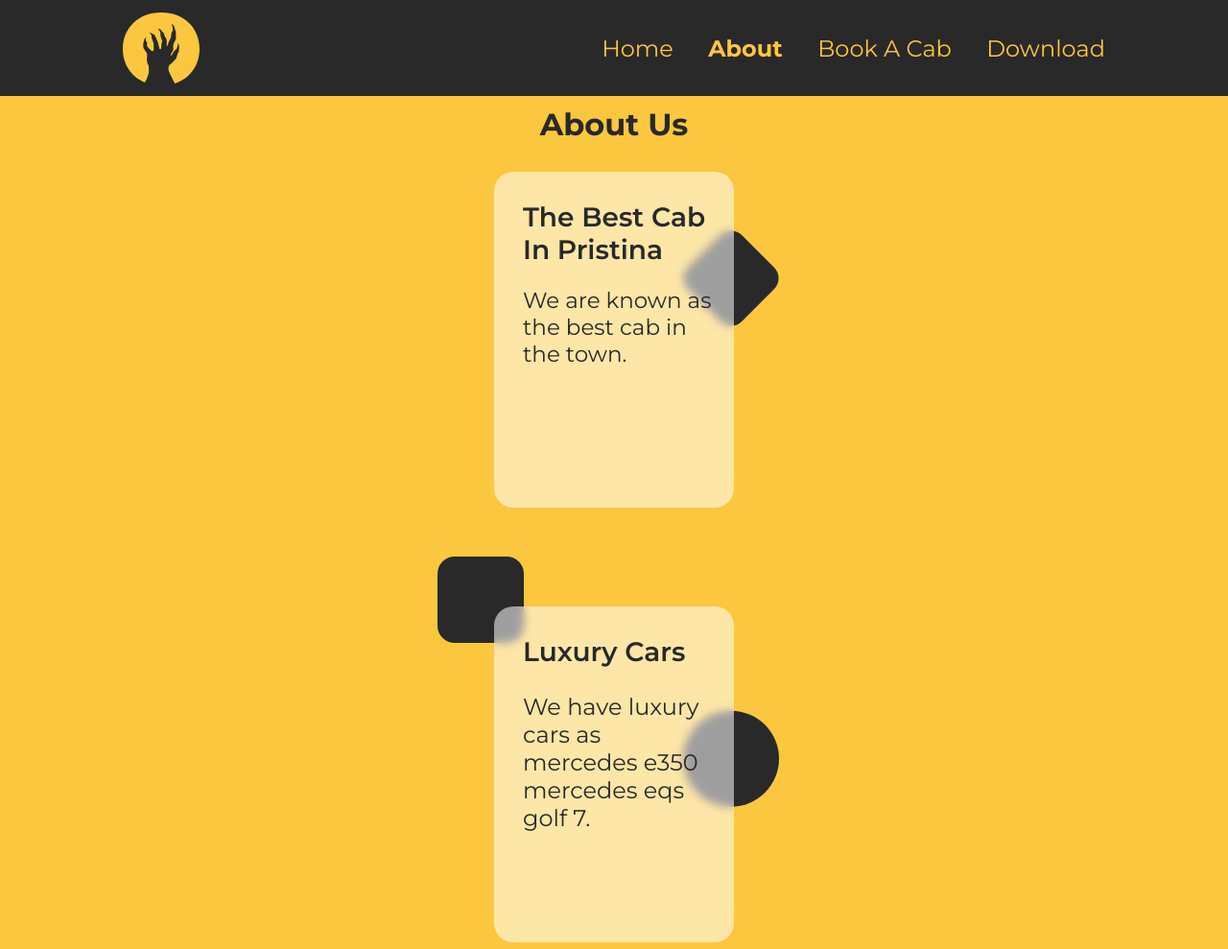
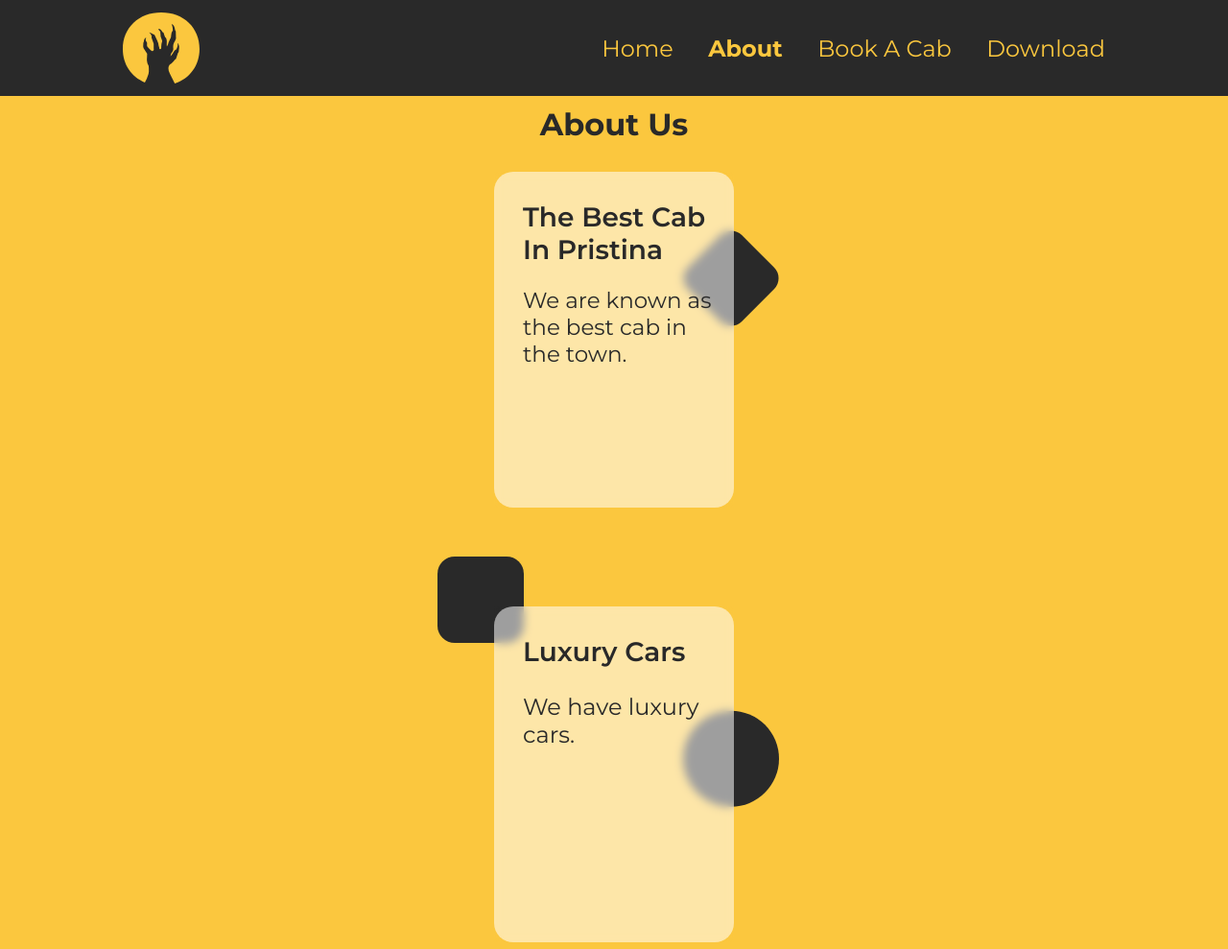
Before and after one commit to drinidrizi9/monster-taxi, a plain HTML site: page html/about.html in a window 1280 px wide. Shown: the top 989 px of the page at 96% size. Drawn offline with Linux system fonts and the light colour scheme.

Commit message:
daduabduiab

```diff
--- a/html/about.html
+++ b/html/about.html
@@ -88,7 +88,7 @@
                 <img class="circle1 circle" src="../images/circle.svg" alt="">
 
                 <p class="paragraph3">Luxury Cars</p>
-                <p class="paragraph4">We have luxury cars as mercedes e350 mercedes eqs golf 7.</p>
+                <p class="paragraph4">We have luxury cars.</p>
 
                 <img class="bg bg2" src="../images/Rectangle 19.svg" alt="">
 
```
